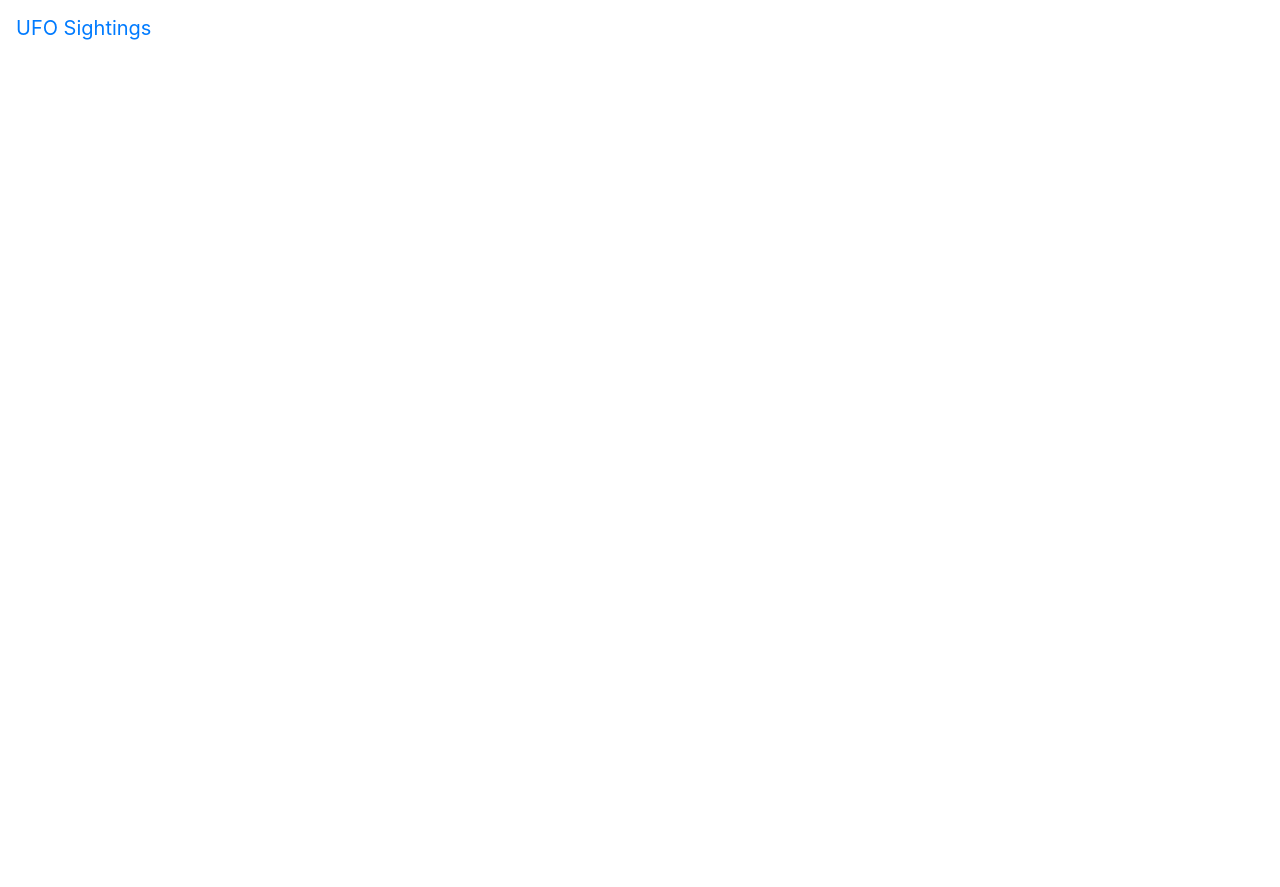
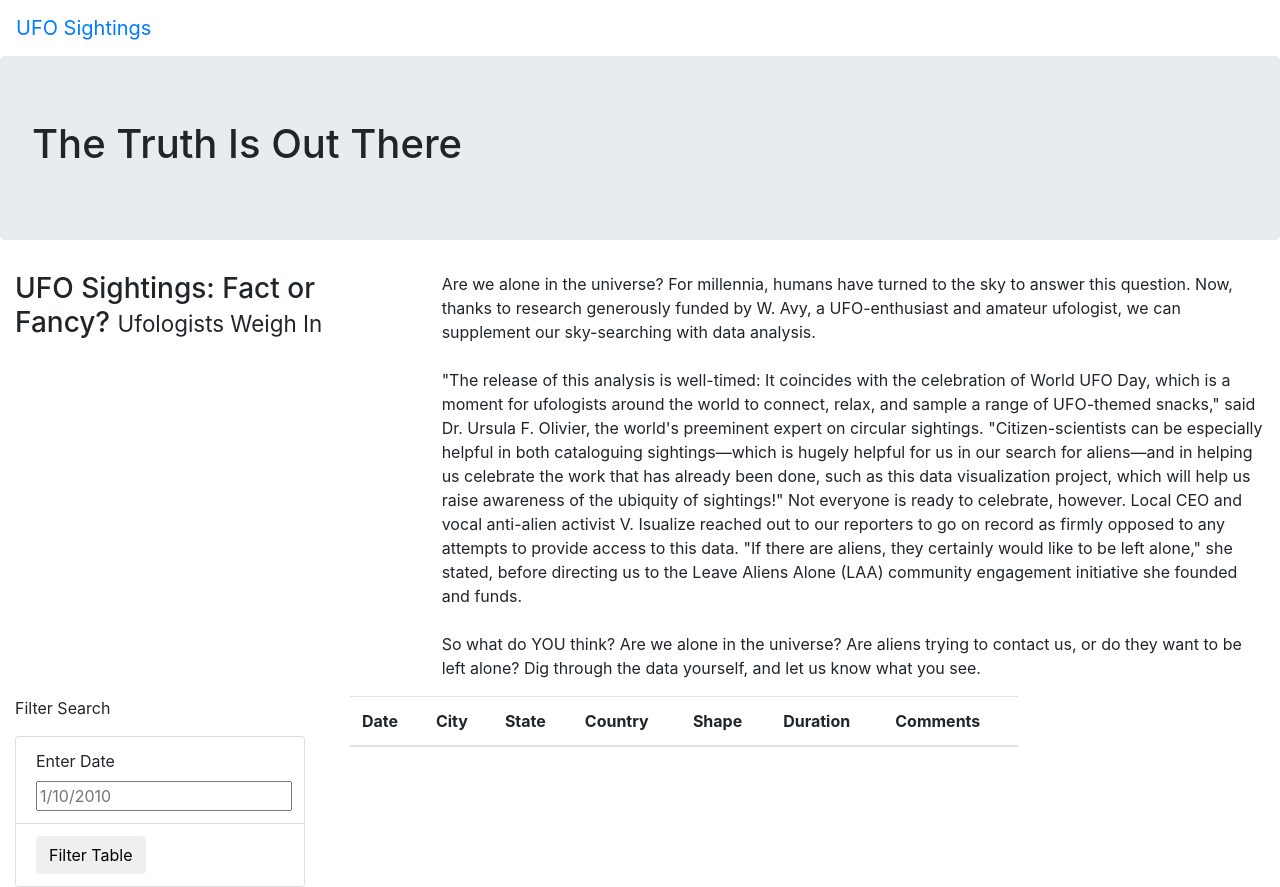
Before and after one commit to DarlenePenn/UFOs, a plain HTML site: page index.html in a window 1280 px wide. Before the commit the page ends 800 px from the top, so only its background shows below. Drawn offline with nearby package versions, Linux system fonts and the light colour scheme.

Commit message:
updated html

```diff
--- a/index.html
+++ b/index.html
@@ -19,7 +19,57 @@
             <a class="navbar-brand" href="index.html">UFO Sightings</a>
 
         </nav>
-
+        <div class="jumbotron">
+            <h1>The Truth Is Out There</h1>
+        </div>
+        <div class="container-fluid">
+            <div class="row">
+                <div class="col-md-4">
+                    <h3>UFO Sightings: Fact or Fancy? <small>Ufologists Weigh In</small></h3>
+                </div>
+            <div class="col-md-8">
+                <p>Are we alone in the universe? For millennia, humans have turned to the sky to answer this question. Now, thanks to research generously funded by W. Avy, a UFO-enthusiast and amateur ufologist, we can supplement our sky-searching with data analysis.<br><br>
+                    "The release of this analysis is well-timed: It coincides with the celebration of World UFO Day, which is a moment for ufologists around the world to connect, relax, and sample a range of UFO-themed snacks," said Dr. Ursula F. Olivier, the world's preeminent expert on circular sightings. "Citizen-scientists can be especially helpful in both cataloguing sightings—which is hugely helpful for us in our search for aliens—and in helping us celebrate the work that has already been done, such as this data visualization project, which will help us raise awareness of the ubiquity of sightings!"
+                    Not everyone is ready to celebrate, however. Local CEO and vocal anti-alien activist V. Isualize reached out to our reporters to go on record as firmly opposed to any attempts to provide access to this data. "If there are aliens, they certainly would like to be left alone," she stated, before directing us to the Leave Aliens Alone (LAA) community engagement initiative she founded and funds.<br><br>
+                    So what do YOU think? Are we alone in the universe? Are aliens trying to contact us, or do they want to be left alone? Dig through the data yourself, and let us know what you see.
+                </p>
+            </div>
+        <div class="container-fluid">
+            <div class="row">
+                <div class="col-md-3">
+                    <form>
+                        <p>Filter Search</p>
+                    </form>
+                    <ul class="list-group">
+                        <li class="list-group-item">
+                            <label for="date">Enter Date</label>
+                            <input type="text" placeholder="1/10/2010" id="datetime" />
+                        </li>
+                        <li class="list-group-item">
+                            <button id="filter-btn" type="button" class="btn btn-default">Filter Table</button>
+                        </li>
+                    </ul>
+                </div>
+                <div class="col-md-9">
+                    <div class="col-md-9">
+                        <table class="table table-striped">
+                          <thead>
+                            <tr>
+                                <th>Date</th>
+                                <th>City</th>
+                                <th>State</th>
+                                <th>Country</th>
+                                <th>Shape</th>
+                                <th>Duration</th>
+                                <th>Comments</th>
+                            </tr>
+                          </thead>
+                          <tbody></tbody>
+                        </table>
+                      </div>
+                </div>
+            </div>
+        </div>
     </div>
 
 </body>
```
